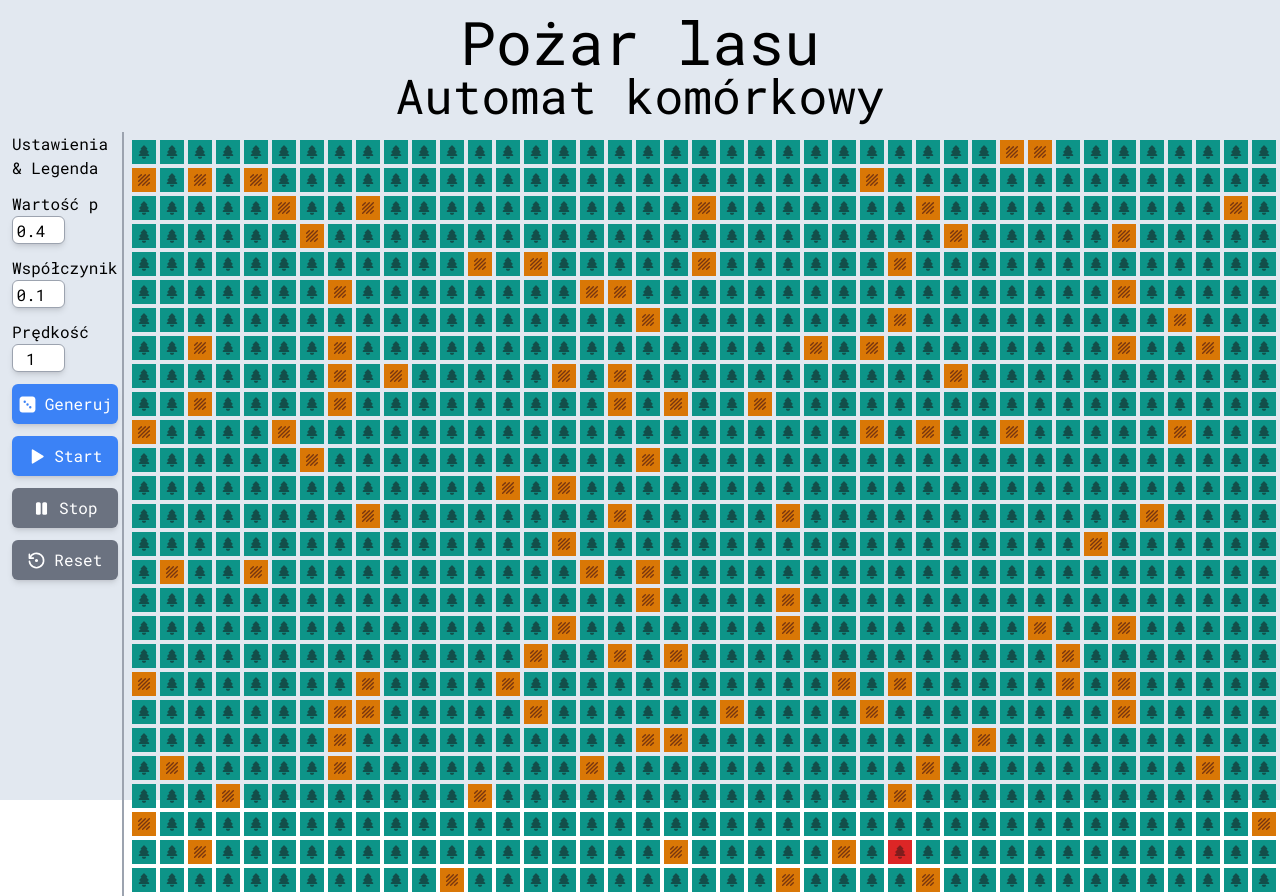
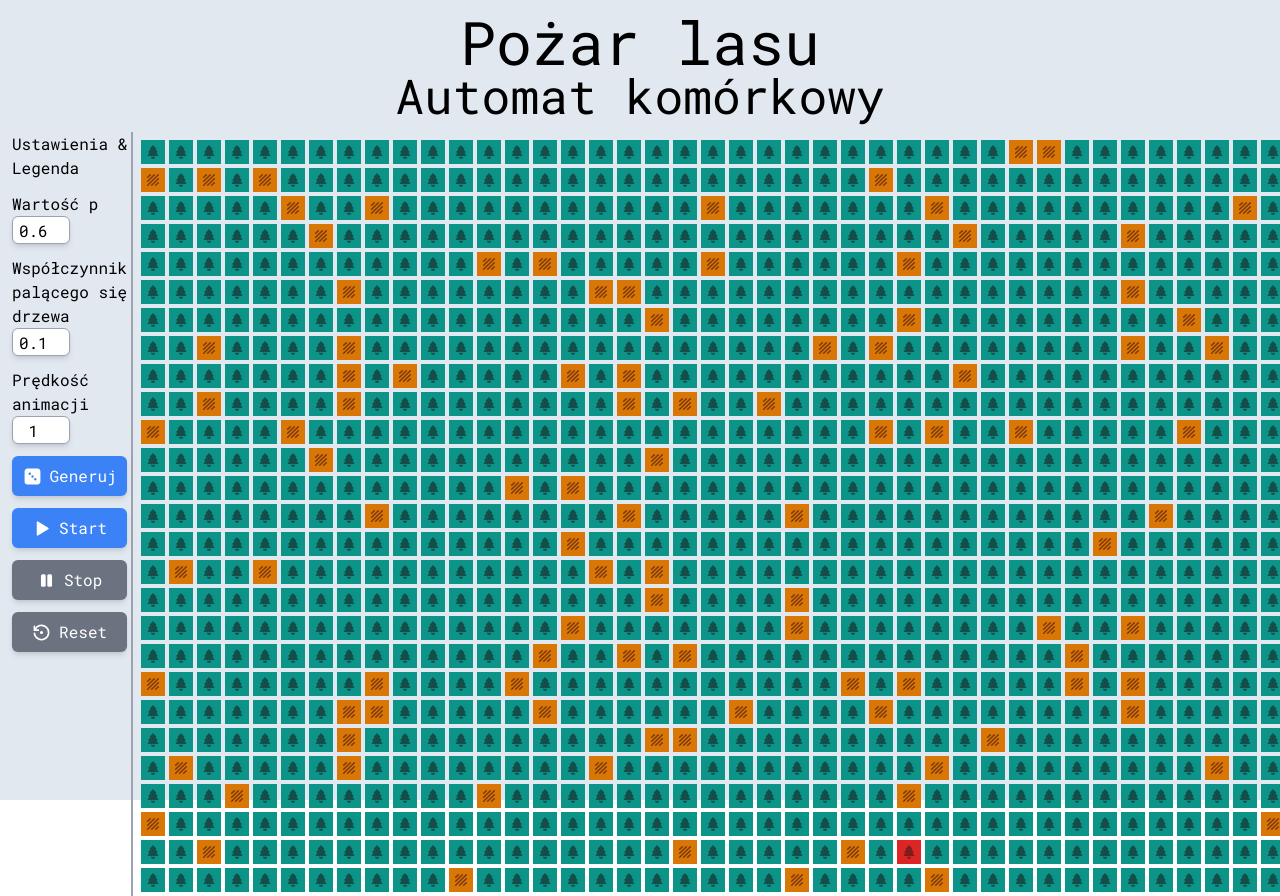
Before and after one commit to ArkadiuszWitasik/Forest-fire-CA, a React (Vite) app: page / in a window 1280 px wide. Shown: the top 896 px of the page. Built offline with nearby package versions, Linux system fonts and the light colour scheme.

Commit message:
Changes in saving grid copy and information display on control panel

```diff
--- a/src/App.jsx
+++ b/src/App.jsx
@@ -5,7 +5,7 @@ import generateGrid from './functions/generateGrid';
 import simulateFire from './functions/simulateFire';
 
 function App() {
-	const [p, setP] = useState(0.4);
+	const [p, setP] = useState(0.6);
 	const [factor, setFactor] = useState(0.1);
 	const [speed, setSpeed] = useState(1);
 	const [grid, setGrid] = useState(() => generateGrid());
--- a/src/components/ControlPanel.jsx
+++ b/src/components/ControlPanel.jsx
@@ -49,7 +49,8 @@ const ControlPanel = ({
 				/>
 			</div>
 			<div>
-				<p>Współczynik</p>
+				<p>Współczynnik</p>
+				<p>palącego się drzewa</p>
 				<input
 					disabled={isRunning}
 					type="number"
@@ -62,7 +63,7 @@ const ControlPanel = ({
 				/>
 			</div>
 			<div>
-				<p>Prędkość</p>
+				<p>Prędkość animacji</p>
 				<input
 					disabled={isRunning}
 					type="number"
```
